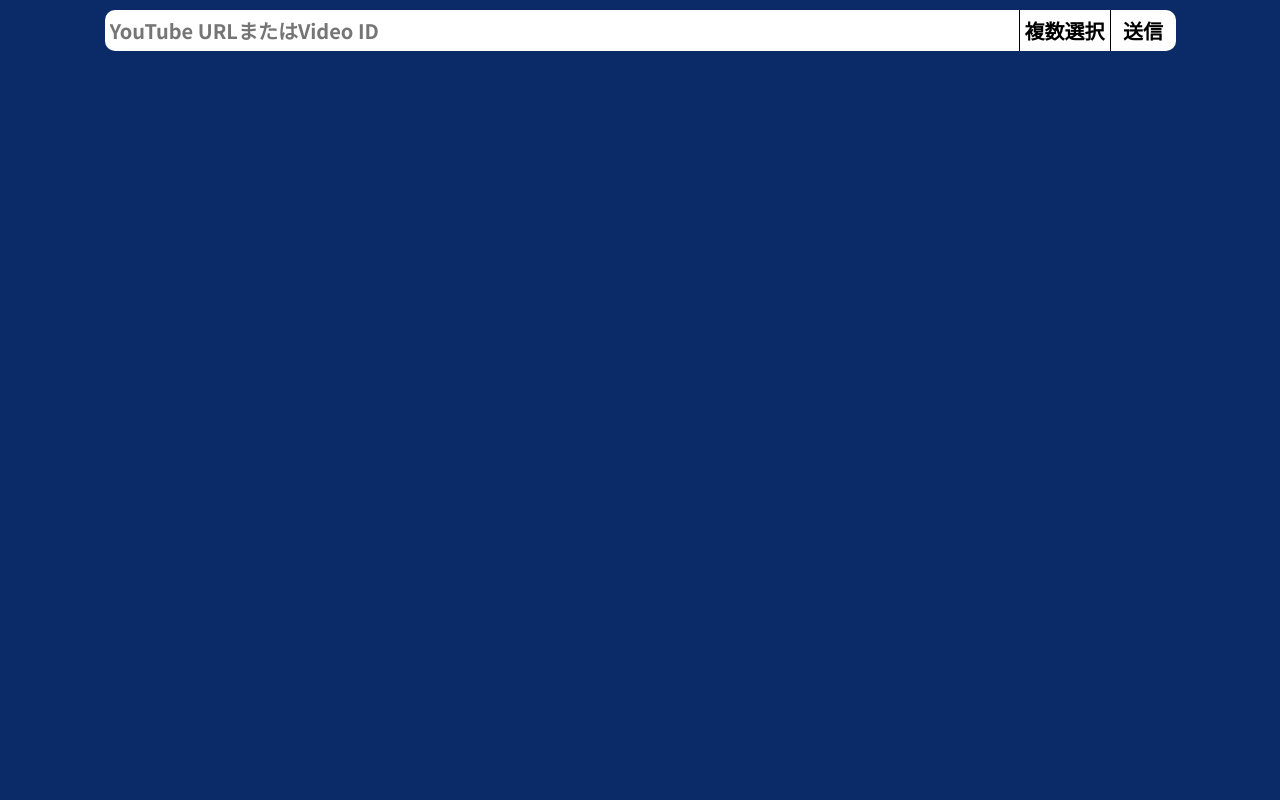
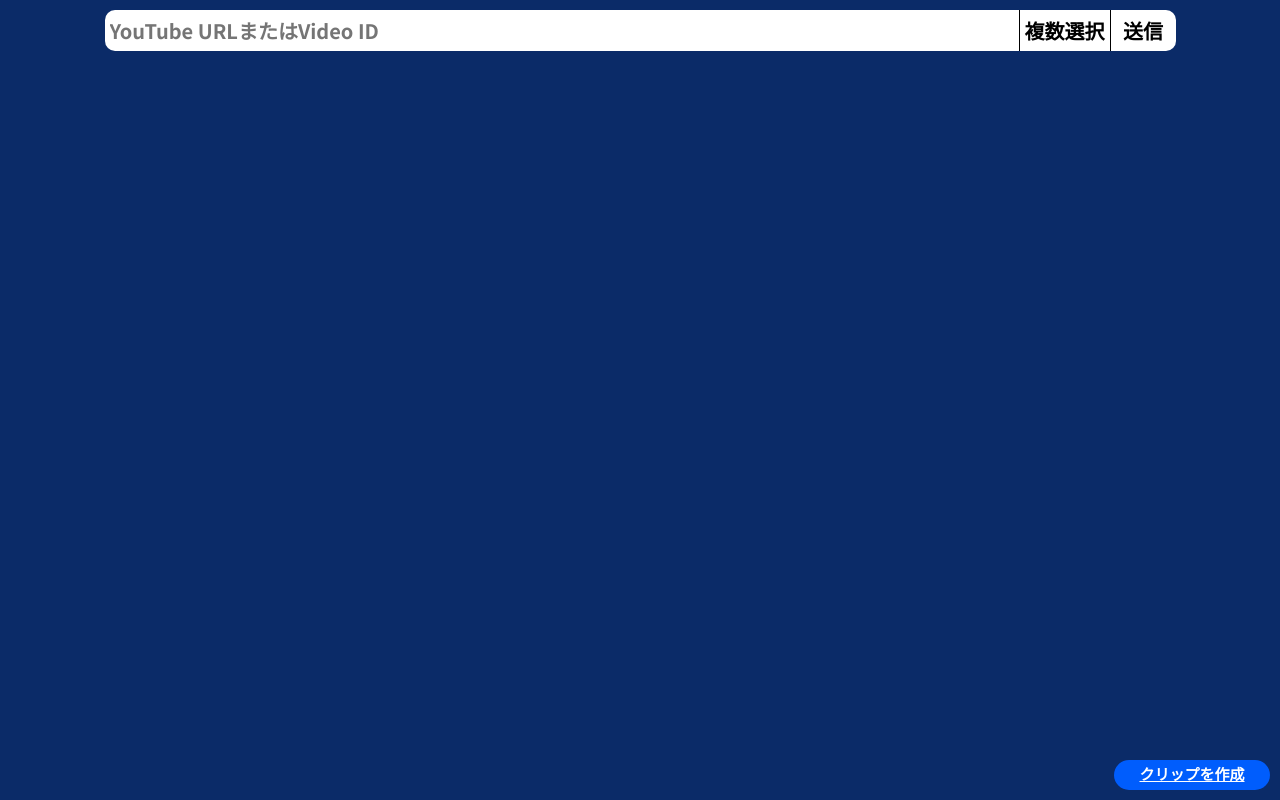
Before and after one commit to azkazunami36/various-programs, a browser extension: page sources/ytdl/index.html in a window 1280 px wide. Drawn offline with Linux system fonts and the light colour scheme; no server answers.

Commit message:
クリップ作成ボタンの作成

```diff
--- a/sources/ytdl/index.html
+++ b/sources/ytdl/index.html
@@ -62,6 +62,15 @@
             </div>
         </div>
     </div>
+    <div id="frontBTBottom">
+        <div id="FBTBoToolBar">
+            <div id="FBTBoToolBackGround">
+                <div class="FBTBoBody">
+                    <a class="FBTBoBName" href="./clipcreate/index.html">クリップを作成</a>
+                </div>
+            </div>
+        </div>
+    </div>
 </body>
 
 </html>
--- a/sources/ytdl/stylesheet.css
+++ b/sources/ytdl/stylesheet.css
@@ -1,4 +1,5 @@
 body {
+    position: relative;
     background: rgb(11, 43, 104);
     margin: 0;
 }
@@ -354,3 +355,51 @@ body {
     margin: 7.5px;
     margin-left: 0px;
 }
+#frontBTBottom {
+    width: 100%;
+    height: 100%;
+    top: 0;
+    left: 0;
+    position: absolute;
+    display: flex;
+    align-items: flex-end;
+}
+
+#FBTBoToolBar {
+    display: flex;
+    justify-content: flex-end;
+    width: 100%;
+    height: 30px;
+    margin: 10px;
+}
+
+#FBTBoToolBackGround {
+    display: flex;
+    width: auto;
+    height: 100%;
+    padding: 0 7.5px;
+    background: rgb(0, 93, 253);
+    border-radius: 99px;
+    z-index: 10;
+}
+
+.FBTBoBody {
+    height: 100%;
+    margin: 0 3px;
+    border-radius: 7px;
+    padding: 0 15px;
+}
+
+.FBTBoBody:hover {
+    background: rgba(0, 0, 0, 0.1);
+}
+
+.FBTBoBName {
+    display: flex;
+    align-items: center;
+    height: 100%;
+    color: white;
+    font-size: 15px;
+    font-weight: 600;
+    margin-top: -2px;
+}
```
